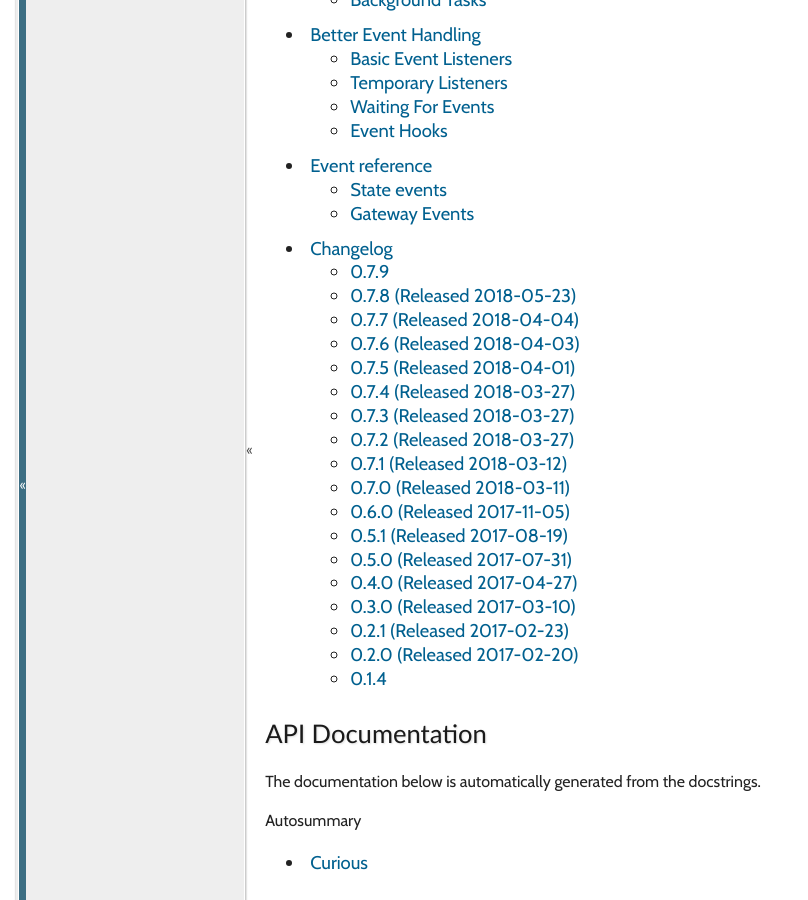
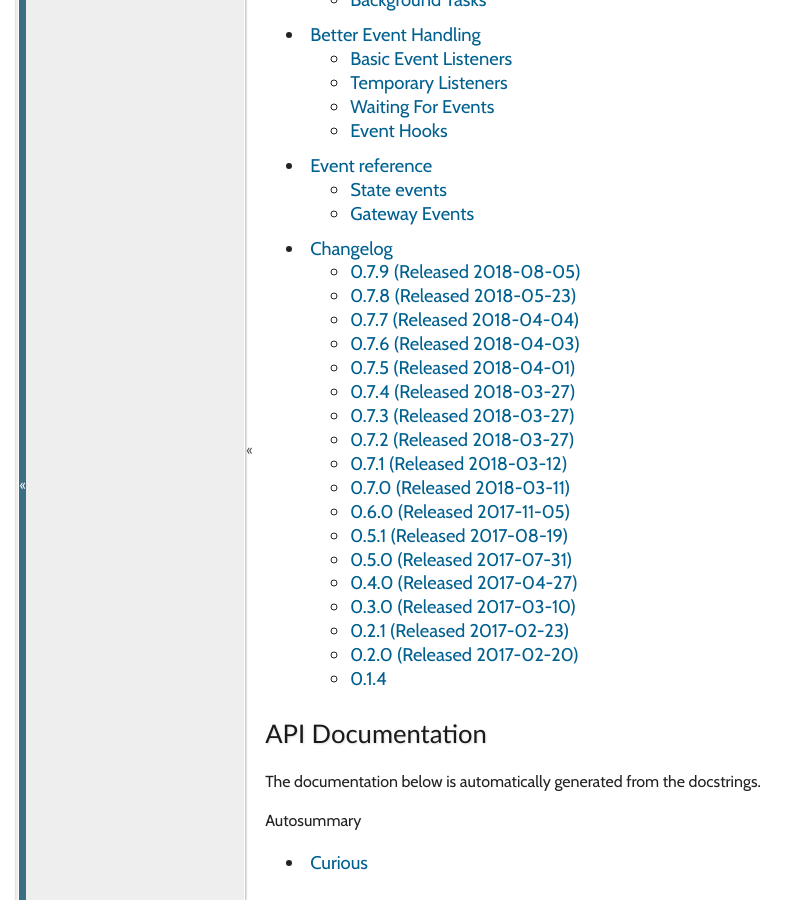
Before and after one commit to Fuyukai/curious, a Sphinx documentation site: the page built from docs/source/index.rst, in a window 1280 px wide and 900 px high, scrolled down 1196 px. Shown: the whole window, without its empty margins (0-808 px from the left). Built offline with Sphinx 7.4.7, drawn with Linux system fonts in a browser that asks for light colours; the version number could not be read and is left out.

Commit message:
0.7.9
Signed-off-by: Laura F. D <l@veriny.tf>

```diff
--- a/docs/source/changelog.rst
+++ b/docs/source/changelog.rst
@@ -3,8 +3,8 @@ Changelog
 
 This document displays the differences between each release of curious.
 
-0.7.9
------
+0.7.9 (Released 2018-08-05)
+---------------------------
 
 .. note::
 
```
